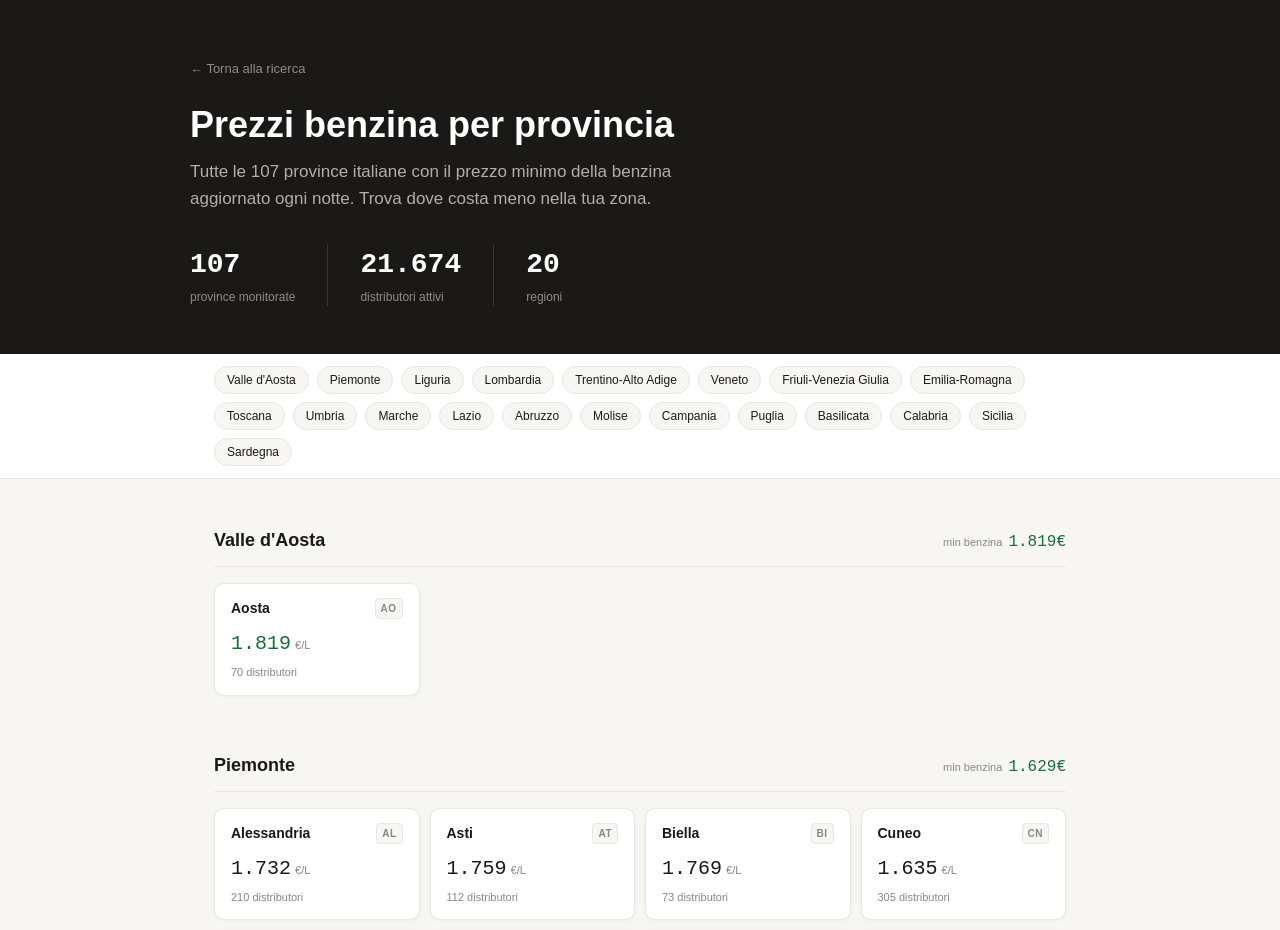
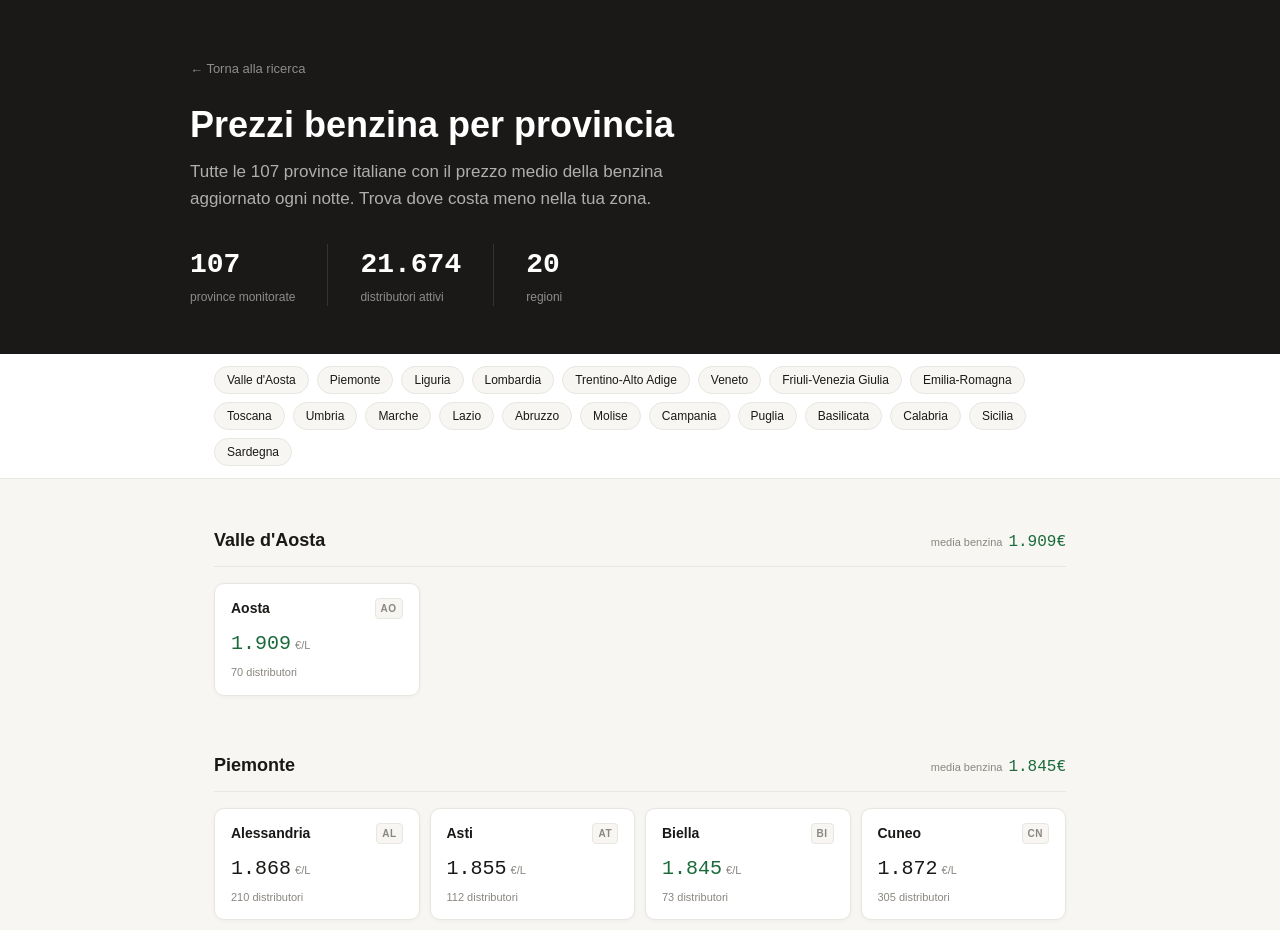
Before and after one commit to YannickMarguerettaz/benzina-economica, a Next.js app: page /province in a window 1280 px wide. Shown: the top 930 px of the page. Built offline with nearby package versions, Linux system fonts and the light colour scheme.

Commit message:
Show media_benzina instead of min_benzina on province index page

```diff
--- a/src/app/province/page.tsx
+++ b/src/app/province/page.tsx
@@ -13,8 +13,7 @@ interface Provincia {
   nome: string;
   slug: string;
   totale_distributori: number;
-  min_benzina: number | null;
-  min_diesel: number | null;
+  media_benzina: number | null;
 }
 
 const NOMI_CORRETTI: Record<string, string> = {
@@ -86,7 +85,7 @@ export default function PaginaProvince() {
             Prezzi benzina per provincia
           </h1>
           <p style={{ fontSize: 17, color: 'rgba(255,255,255,0.65)', maxWidth: 520, lineHeight: 1.6, marginBottom: 32 }}>
-            Tutte le 107 province italiane con il prezzo minimo della benzina aggiornato ogni notte. Trova dove costa meno nella tua zona.
+            Tutte le 107 province italiane con il prezzo medio della benzina aggiornato ogni notte. Trova dove costa meno nella tua zona.
           </p>
 
           {/* Stat bar */}
@@ -143,7 +142,7 @@ export default function PaginaProvince() {
             const province = regioniMap[regione] ?? [];
             const anchor = regione.toLowerCase().replace(/[^a-z0-9]+/g, '-');
             const minBenzina = province.reduce((min, p) => {
-              if (p.min_benzina && p.min_benzina < (min ?? 99)) return p.min_benzina;
+              if (p.media_benzina && p.media_benzina < (min ?? 99)) return p.media_benzina;
               return min;
             }, null as number | null);
 
@@ -162,7 +161,7 @@ export default function PaginaProvince() {
                     {regione}
                   </h2>
                   <div style={{ display: 'flex', alignItems: 'baseline', gap: 6 }}>
-                    <span style={{ fontSize: 11, color: 'var(--muted)' }}>min benzina</span>
+                    <span style={{ fontSize: 11, color: 'var(--muted)' }}>media benzina</span>
                     {minBenzina && (
                       <span className="font-mono" style={{ fontSize: 16, fontWeight: 500, color: 'var(--green)' }}>
                         {minBenzina.toFixed(3)}€
@@ -208,14 +207,14 @@ export default function PaginaProvince() {
                           </span>
                         </div>
 
-                        {p.min_benzina && (
+                        {p.media_benzina && (
                           <div style={{ display: 'flex', alignItems: 'baseline', gap: 4 }}>
                             <span className="font-mono" style={{
                               fontSize: 20,
                               fontWeight: 500,
-                              color: p.min_benzina === minBenzina ? 'var(--green)' : 'var(--text)',
+                              color: p.media_benzina === minBenzina ? 'var(--green)' : 'var(--text)',
                             }}>
-                              {p.min_benzina.toFixed(3)}
+                              {p.media_benzina.toFixed(3)}
                             </span>
                             <span style={{ fontSize: 11, color: 'var(--muted)' }}>€/L</span>
                           </div>
```
